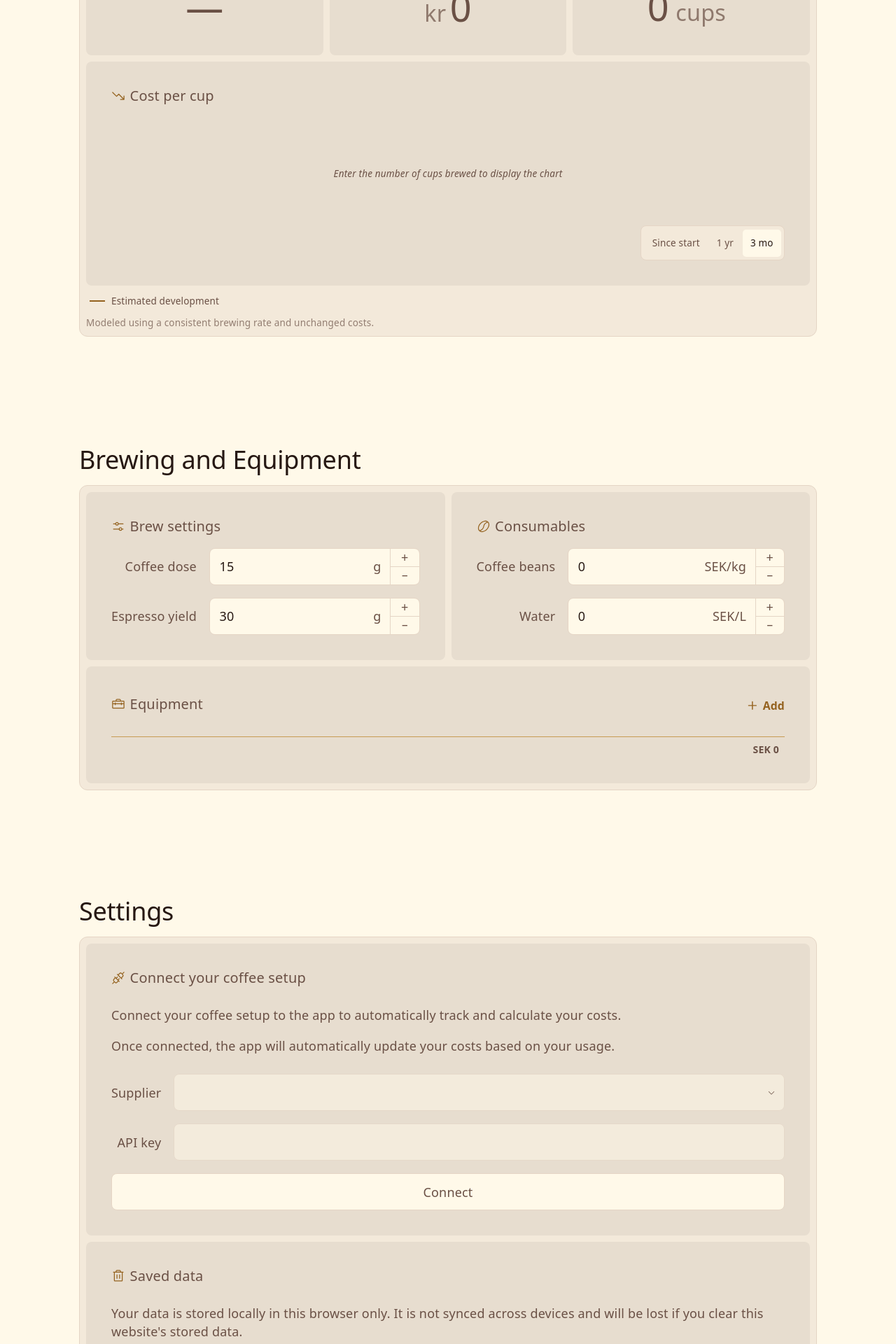
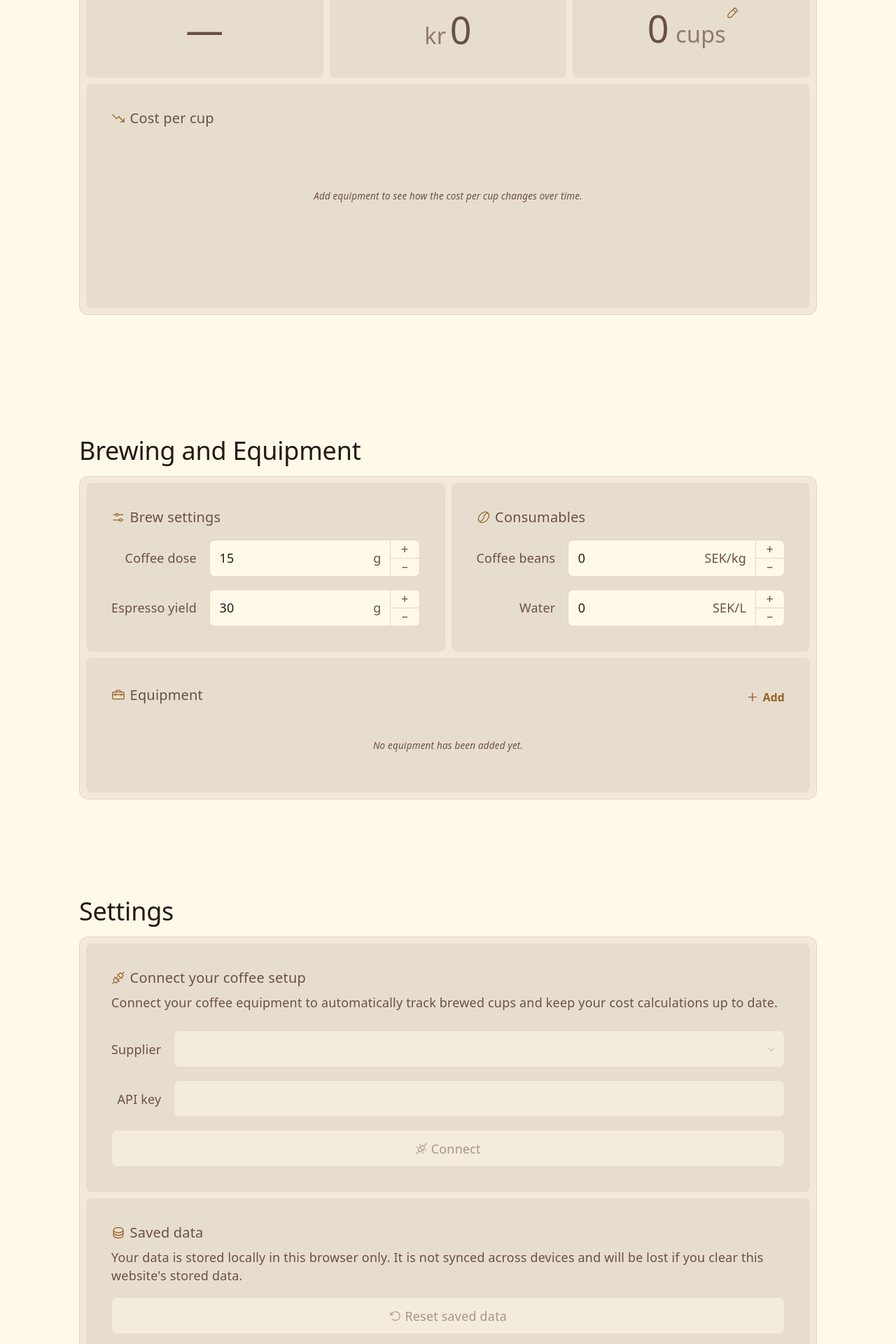
Before and after one commit to niloscar/brew-even, a React (Vite) app in the folder frontend/: page / in a window 1280 px wide. Shown: the part 280-2200 px from the top of the page at 70% size. Built offline with nearby package versions, Linux system fonts and the light colour scheme.

Commit message:
fix: improve empty states and UI consistency

```diff
--- a/frontend/src/components/SelectWithCaret.module.css
+++ b/frontend/src/components/SelectWithCaret.module.css
@@ -1,6 +1,10 @@
 .wrapper {
   position: relative;
   min-width: 0;
+}
+
+.wrapper:has(.select:disabled) .caret {
+  opacity: .5;
 }
 
 .select {
--- a/frontend/src/components/overview/Chart.module.css
+++ b/frontend/src/components/overview/Chart.module.css
@@ -112,12 +112,6 @@
   justify-content: center;
   width: 100%;
   height: 100%;
-  margin: 0;
-  padding: 1rem;
-  color: var(--text);
-  text-align: center;
-  font-size: var(--font-sm);
-  font-style: italic;
 }
 
 .chartLegend {
--- a/frontend/src/components/overview/Chart.tsx
+++ b/frontend/src/components/overview/Chart.tsx
@@ -53,13 +53,21 @@ export default function Chart({
   const { t } = useTranslation()
   const [period, setPeriod] = useState<Period>('90')
 
+  const hasEquipmentCost = equipment.some((item) => item.price > 0)
+
+  const emptyMessageKey = equipment.length === 0
+    ? 'overview.chartEmptyEquipment'
+    : !hasEquipmentCost
+      ? 'overview.chartEmptyEquipmentCost'
+      : 'overview.chartEmpty'
+
   const brewRate = useMemo(
     () => calculateDailyBrewRate(equipment, cupsBrewed, TODAY),
     [equipment, cupsBrewed]
   )
 
   const data = useMemo(() => {
-    if (cupsBrewed === 0) return []
+    if (cupsBrewed === 0 || !hasEquipmentCost) return []
 
     const historyDays = period === 'all' ? null : Number(period)
 
@@ -124,7 +132,8 @@ export default function Chart({
     consumablesPerCup,
     currency,
     period,
-    brewRate
+    brewRate,
+    hasEquipmentCost
   ])
 
   const hasForecast = data.some(
@@ -140,6 +149,7 @@ export default function Chart({
             <span>{t('overview.chartTitle')}</span>
           </h3>
 
+          {data.length > 0 && (
             <div
               className={styles.periodSelector}
               role="group"
@@ -157,12 +167,13 @@ export default function Chart({
                 </button>
               ))}
             </div>
+          )}
         </div>
 
         <div className={styles.chartCanvas}>
           {data.length === 0 ? (
-            <p className={styles.chartEmpty}>
-              {t('overview.chartEmpty')}
+            <p className={`${styles.chartEmpty} emptyState`}>
+              {t(emptyMessageKey)}
             </p>
           ) : (
             <LineChart
@@ -241,6 +252,8 @@ export default function Chart({
         </div>
       </div>
 
+      {data.length > 0 && (
+        <>
           <div className={styles.chartLegend}>
             <span className={styles.legendHistorical}>
               {t('overview.chartHistory')}
@@ -256,6 +269,8 @@ export default function Chart({
           <p className={styles.chartNote}>
             {t('overview.chartModelNote')}
           </p>
+        </>
+      )}
     </div>
   )
 }
--- a/frontend/src/components/settings/CoffeeIntegrationForm.tsx
+++ b/frontend/src/components/settings/CoffeeIntegrationForm.tsx
@@ -1,5 +1,6 @@
 import { useTranslation } from 'react-i18next'
 import SelectWithCaret from '../SelectWithCaret'
+import { PlugsConnectedIcon } from '@phosphor-icons/react'
 
 export default function CoffeeIntegrationForm() {
   const { t } = useTranslation()
@@ -24,7 +25,13 @@ export default function CoffeeIntegrationForm() {
         disabled
       />
 
-      <button type="submit">{t('settings.connect')}</button>
+      <button
+        type="submit"
+        disabled
+      >
+        <PlugsConnectedIcon aria-hidden="true" />
+        {t('settings.connect')}
+      </button>
     </form>
   )
 }
--- a/frontend/src/components/settings/SettingsSection.tsx
+++ b/frontend/src/components/settings/SettingsSection.tsx
@@ -1,7 +1,8 @@
 
 import { useTranslation } from 'react-i18next'
-import { PlugsIcon, TrashIcon } from '@phosphor-icons/react'
+import { DatabaseIcon, PlugsIcon } from '@phosphor-icons/react'
 import CoffeeIntegrationForm from './CoffeeIntegrationForm'
+import { ArrowCounterClockwiseIcon } from '@phosphor-icons/react'
 
 import type { StorageStatus } from '../../lib/storage'
 
@@ -25,20 +26,19 @@ export default function SettingsSection({ storageStatus, onResetData }: Settings
           </h3>
 
           <p>{t('settings.connectDescription')}</p>
-          <p>{t('settings.automaticUpdates')}</p>
 
           <CoffeeIntegrationForm />
         </section>
 
         <section className="card">
           <h3>
-            <TrashIcon />
+            <DatabaseIcon />
             <span>{t('settings.storage.title')}</span>
           </h3>
 
           <p>{t('settings.storage.description')}</p>
 
-          <div>
+          <div className="settingsAction">
             <button
               type="button"
               onClick={onResetData}
@@ -47,6 +47,7 @@ export default function SettingsSection({ storageStatus, onResetData }: Settings
                 storageStatus === 'unavailable'
               }
             >
+              <ArrowCounterClockwiseIcon aria-hidden="true" />
               {t('settings.storage.reset')}
             </button>
           </div>
--- a/frontend/src/components/setup/EquipmentList.tsx
+++ b/frontend/src/components/setup/EquipmentList.tsx
@@ -1,4 +1,3 @@
-
 import { useState, type FormEvent } from 'react'
 import { useTranslation } from 'react-i18next'
 
@@ -124,9 +123,13 @@ export default function EquipmentList({
   }
 
   function handleRemove(part: Equipment) {
-    if (!window.confirm(t('setup.confirmRemoveEquipment', {
-      name: part.name
-    }))) {
+    if (
+      !window.confirm(
+        t('setup.confirmRemoveEquipment', {
+          name: part.name
+        })
+      )
+    ) {
       return
     }
 
@@ -135,6 +138,10 @@ export default function EquipmentList({
     if (editing?.id === part.id) {
       setEditing(null)
     }
+  }
+
+  if (equipment.length === 0) {
+    return <p className="emptyState">{t('setup.equipmentEmpty')}</p>
   }
 
   const sortedEquipment = [...equipment].sort(
@@ -179,9 +186,7 @@ export default function EquipmentList({
                   required
                   maxLength={100}
                   value={editing.draft.name}
-                  onChange={(e) =>
-                    updateField('name', e.target.value)
-                  }
+                  onChange={(e) => updateField('name', e.target.value)}
                 />
 
                 <div className={styles.equipmentPriceGroup}>
@@ -192,9 +197,7 @@ export default function EquipmentList({
                     step="any"
                     required
                     value={editing.draft.price}
-                    onChange={(e) =>
-                      updateField('price', e.target.value)
-                    }
+                    onChange={(e) => updateField('price', e.target.value)}
                   />
 
                   <SelectWithCaret
@@ -245,7 +248,7 @@ export default function EquipmentList({
                       new Date(`${part.acquisitionDate}T00:00:00`)
                     )
                   })}
-                  >
+                >
                   {part.name}
                 </span>
 
--- a/frontend/src/index.css
+++ b/frontend/src/index.css
@@ -263,13 +263,38 @@ a {
   text-wrap: pretty;
 }
 
+.card h3:has(+ p) {
+  margin-bottom: 0;
+}
+
 .card h3 svg {
   color: var(--accent);
   user-select: none;
 }
 
+.card > p + p {
+  margin-top: 0;
+}
+
+.emptyState {
+  margin: 0;
+  padding: 1rem;
+  color: var(--text);
+  text-align: center;
+  font-size: var(--font-sm);
+  font-style: italic;
+}
+
 p + .formGrid {
   margin-top: 1rem;
+}
+
+.settingsAction {
+  margin-top: .5rem;
+
+  & button {
+    width: 100%;
+  }
 }
 
 .formGrid {
@@ -369,7 +394,7 @@ button {
   cursor: pointer;
   color: currentColor;
 
-  &:active {
+  &:active:not(:disabled) {
     transform: scale(0.98);
   }
 }
@@ -377,8 +402,8 @@ button {
 select {
   cursor: pointer;
 
-  &:hover,
-  &:focus-visible {
+  &:hover:not(:disabled),
+  &:focus-visible:not(:disabled) {
     background-color: var(--selection);
     color: var(--text-h);
   }
--- a/frontend/src/locales/de.json
+++ b/frontend/src/locales/de.json
@@ -20,7 +20,9 @@
     "chartPeriodall": "Seit Beginn",
     "chartHistory": "Berechneter Verlauf",
     "chartForecast": "Prognose",
-    "chartModelNote": "Modellrechnung auf Basis einer gleichmäßigen Zubereitungsrate und konstanter Kosten."
+    "chartModelNote": "Modellrechnung auf Basis einer gleichmäßigen Zubereitungsrate und konstanter Kosten.",
+    "chartEmptyEquipment": "Füge Ausrüstung hinzu, um zu sehen, wie sich die Kosten pro Tasse entwickeln.",
+    "chartEmptyEquipmentCost": "Gib Anschaffungskosten für ein Gerät ein, um das Diagramm anzuzeigen."
   },
   "setup": {
     "title": "Zubereitung und Equipment",
@@ -56,13 +58,13 @@
     "equipmentPrice": "Kaufpreis",
     "equipmentCurrency": "Kaufwährung",
     "equipmentDate": "Kaufdatum",
-    "confirmRemoveEquipment": "{{name}} entfernen?"
+    "confirmRemoveEquipment": "{{name}} entfernen?",
+    "equipmentEmpty": "Es wurde noch keine Ausrüstung hinzugefügt."
   },
   "settings": {
     "title": "Einstellungen",
     "connectSetup": "Kaffeegeräte verbinden",
-    "connectDescription": "Verbinde deine Kaffeegeräte mit Brew-even, um deinen Verbrauch automatisch zu erfassen und deine Kosten zu berechnen.",
-    "automaticUpdates": "Nach dem Verbinden werden deine Kosten anhand deiner Nutzung automatisch aktualisiert.",
+    "connectDescription": "Verbinde deine Kaffeeausrüstung, um zubereitete Tassen automatisch zu erfassen und deine Kostenberechnungen aktuell zu halten.",
     "supplier": "Hersteller",
     "apiKey": "API-Schlüssel",
     "connect": "Verbinden",
--- a/frontend/src/locales/en.json
+++ b/frontend/src/locales/en.json
@@ -20,7 +20,9 @@
     "chartPeriodall": "Since start",
     "chartHistory": "Estimated development",
     "chartForecast": "Forecast",
-    "chartModelNote": "Modeled using a consistent brewing rate and unchanged costs."
+    "chartModelNote": "Modeled using a consistent brewing rate and unchanged costs.",
+    "chartEmptyEquipment": "Add equipment to see how the cost per cup changes over time.",
+    "chartEmptyEquipmentCost": "Enter an equipment cost to display the chart."
   },
   "setup": {
     "title": "Brewing and Equipment",
@@ -56,13 +58,13 @@
     "equipmentPrice": "Purchase price",
     "equipmentCurrency": "Purchase currency",
     "equipmentDate": "Purchase date",
-    "confirmRemoveEquipment": "Remove {{name}}?"
+    "confirmRemoveEquipment": "Remove {{name}}?",
+    "equipmentEmpty": "No equipment has been added yet."
   },
   "settings": {
     "title": "Settings",
     "connectSetup": "Connect your coffee setup",
-    "connectDescription": "Connect your coffee setup to the app to automatically track and calculate your costs.",
-    "automaticUpdates": "Once connected, the app will automatically update your costs based on your usage.",
+    "connectDescription": "Connect your coffee equipment to automatically track brewed cups and keep your cost calculations up to date.",
     "supplier": "Supplier",
     "apiKey": "API key",
     "connect": "Connect",
--- a/frontend/src/locales/fr.json
+++ b/frontend/src/locales/fr.json
@@ -20,7 +20,9 @@
     "chartPeriodall": "Depuis le début",
     "chartHistory": "Évolution estimée",
     "chartForecast": "Prévision",
-    "chartModelNote": "Évolution modélisée avec un rythme de préparation régulier et des coûts constants."
+    "chartModelNote": "Évolution modélisée avec un rythme de préparation régulier et des coûts constants.",
+    "chartEmptyEquipment": "Ajoutez du matériel pour voir l’évolution du coût par tasse.",
+    "chartEmptyEquipmentCost": "Indiquez le prix d’achat d’un équipement pour afficher le graphique."
   },
   "setup": {
     "title": "Préparation et matériel",
@@ -56,13 +58,13 @@
     "equipmentPrice": "Prix d’achat",
     "equipmentCurrency": "Devise d’achat",
     "equipmentDate": "Date d’achat",
-    "confirmRemoveEquipment": "Supprimer {{name}} ?"
+    "confirmRemoveEquipment": "Supprimer {{name}} ?",
+    "equipmentEmpty": "Aucun équipement n’a encore été ajouté."
   },
   "settings": {
     "title": "Paramètres",
     "connectSetup": "Connecter vos appareils à café",
-    "connectDescription": "Connectez vos appareils à Brew-even pour suivre automatiquement votre consommation et calculer vos coûts.",
-    "automaticUpdates": "Une fois vos appareils connectés, vos coûts sont automatiquement mis à jour en fonction de votre utilisation.",
+    "connectDescription": "Connectez votre équipement à café pour enregistrer automatiquement les tasses préparées et maintenir vos calculs de coûts à jour.",
     "supplier": "Fabricant",
     "apiKey": "Clé API",
     "connect": "Connecter",
--- a/frontend/src/locales/sv.json
+++ b/frontend/src/locales/sv.json
@@ -20,7 +20,9 @@
     "chartPeriodall": "Sedan start",
     "chartHistory": "Beräknad utveckling",
     "chartForecast": "Prognos",
-    "chartModelNote": "Modellberäknad utveckling utifrån jämn bryggtakt och oförändrade kostnader."
+    "chartModelNote": "Modellberäknad utveckling utifrån jämn bryggtakt och oförändrade kostnader.",
+    "chartEmptyEquipment": "Lägg till utrustning för att se hur kostnaden per kopp utvecklas.",
+    "chartEmptyEquipmentCost": "Ange en utrustningskostnad för att visa diagrammet."
   },
   "setup": {
     "title": "Bryggning och utrustning",
@@ -56,13 +58,13 @@
     "equipmentPrice": "Inköpspris",
     "equipmentCurrency": "Inköpsvaluta",
     "equipmentDate": "Inköpsdatum",
-    "confirmRemoveEquipment": "Vill du ta bort {{name}}?"
+    "confirmRemoveEquipment": "Vill du ta bort {{name}}?",
+    "equipmentEmpty": "Ingen utrustning har lagts till ännu."
   },
   "settings": {
     "title": "Inställningar",
     "connectSetup": "Anslut din kaffeutrustning",
-    "connectDescription": "Anslut din kaffeutrustning till appen för att automatiskt registrera och beräkna dina kostnader.",
-    "automaticUpdates": "När utrustningen är ansluten uppdateras kostnaderna automatiskt utifrån din användning.",
+    "connectDescription": "Anslut din kaffeutrustning för att automatiskt registrera bryggda koppar och hålla kostnadsberäkningarna uppdaterade.",
     "supplier": "Tillverkare",
     "apiKey": "API-nyckel",
     "connect": "Anslut",
```
Lines whose indentation alone changed are shown as unchanged.
